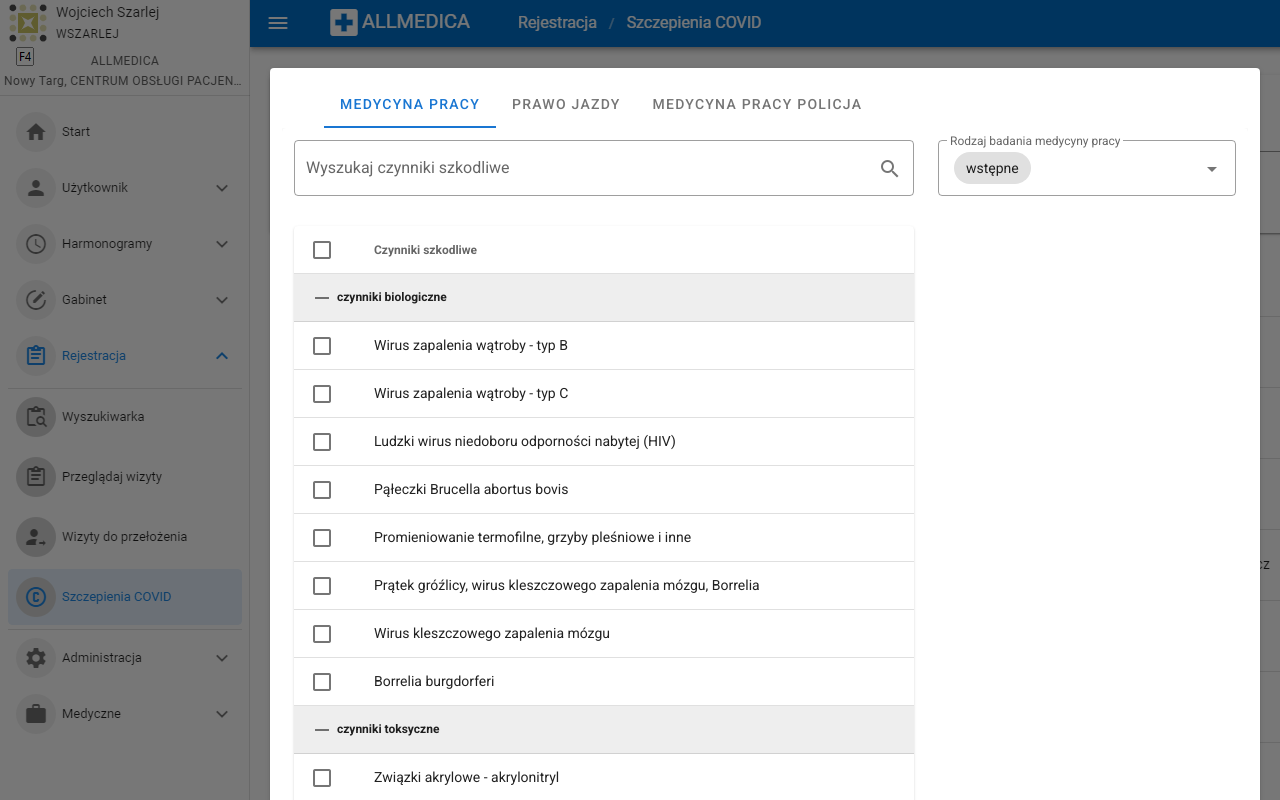
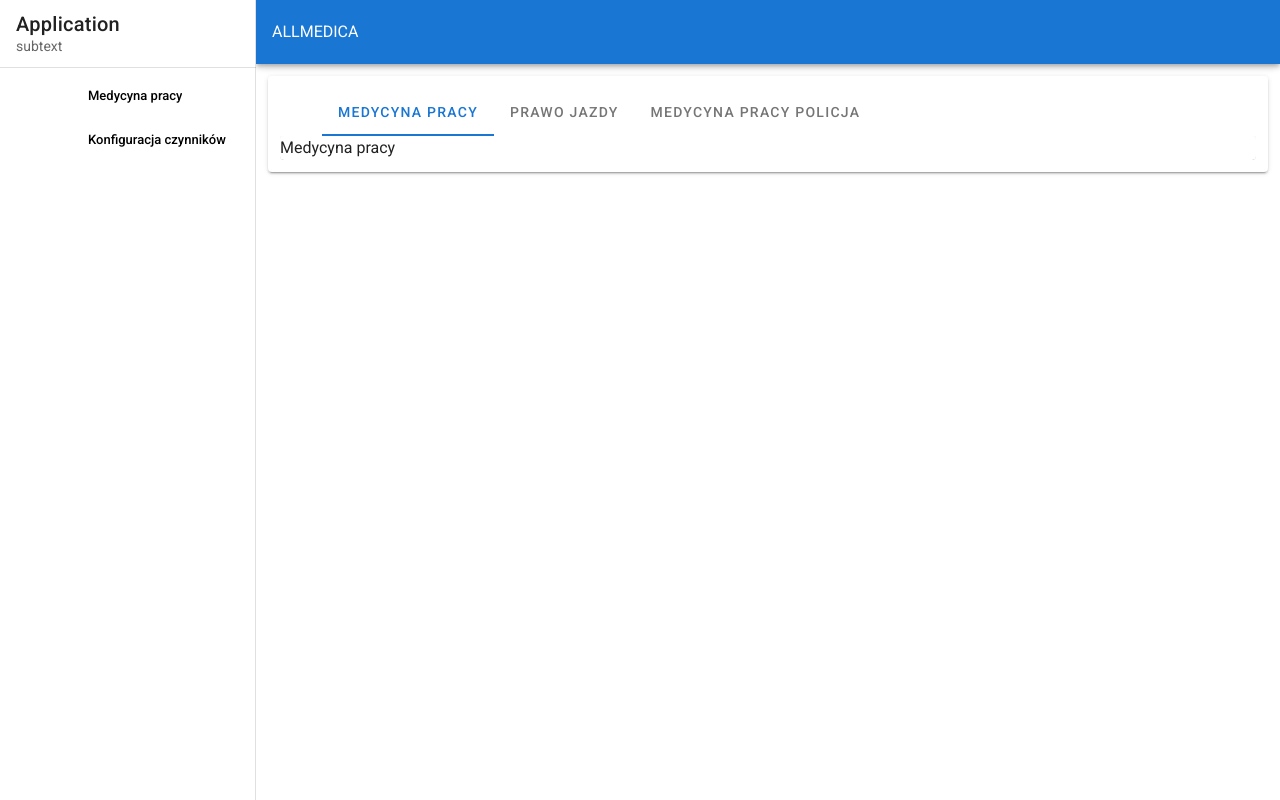
Before and after one commit to szarlejwojciech/work-medicine, a Vue app: page /registration/work-medicine-configuration in a window 1280 px wide. Shown: the top 800 px of the page. Built offline with nearby package versions, Linux system fonts and the light colour scheme.

Commit message:
add routing

```diff
--- a/src/App.vue
+++ b/src/App.vue
@@ -1,29 +1,63 @@
 <template>
   <v-app class="app-root">
-    <v-main class="ma-2 pb-12" style="padding: 48px 0px 0px 250px">
-      <MedicineWorkTemplate />
+    <v-navigation-drawer app>
+      <v-list-item>
+        <v-list-item-content>
+          <v-list-item-title class="text-h6"> Application </v-list-item-title>
+          <v-list-item-subtitle> subtext </v-list-item-subtitle>
+        </v-list-item-content>
+      </v-list-item>
+
+      <v-divider></v-divider>
+
+      <v-list dense nav>
+        <v-list-item
+          v-for="item in [
+            {
+              title: 'Medycyna pracy',
+              icon: 'mdi-serch',
+              link: '/registration/work-medicine',
+            },
+            {
+              title: 'Konfiguracja czynników',
+              icon: 'mdi-serch',
+              link: '/registration/work-medicine-configuration',
+            },
+          ]"
+          :key="item.title"
+          link
+        >
+          <v-list-item-icon>
+            <v-icon>{{ item.icon }}</v-icon>
+          </v-list-item-icon>
+
+          <router-link :to="item.link" class="black--text text-decoration-none">
+            <v-list-item-content>
+              <v-list-item-title>{{ item.title }}</v-list-item-title>
+            </v-list-item-content>
+          </router-link>
+        </v-list-item>
+      </v-list>
+    </v-navigation-drawer>
+
+    <v-app-bar app color="primary" dark> ALLMEDICA </v-app-bar>
+
+    <!-- Sizes your content based upon application components -->
+    <v-main>
+      <!-- Provides the application the proper gutter -->
+
+      <router-view></router-view>
+
+      <!-- <v-main class="ma-2 pb-12" style="padding: 48px 0px 0px 250px">
+    </v-main> -->
     </v-main>
   </v-app>
 </template>
 
 <script lang="ts">
 import Vue from "vue";
-import MedicineWorkTemplate from "./components/MedicineWorkTemplate.vue";
 
 export default Vue.extend({
   name: "App",
-  components: {
-    MedicineWorkTemplate,
-  },
 });
 </script>
-<style lang="scss" scoped>
-// mocked portal interface
-.app-root {
-  background: #0008 !important;
-  background-image: url(./assets/mock.png) !important;
-  background-repeat: no-repeat !important;
-  background-position: 0px -33px !important;
-  background-blend-mode: darken;
-}
-</style>
--- a/src/main.ts
+++ b/src/main.ts
@@ -1,5 +1,6 @@
 import Vue from "vue";
 import App from "./App.vue";
+import router from "./router/index";
 import vuetify from "./plugins/vuetify";
 import VueCompositionAPI from "@vue/composition-api";
 
@@ -7,6 +8,7 @@ Vue.config.productionTip = false;
 Vue.use(VueCompositionAPI);
 
 new Vue({
+  router,
   vuetify,
   render: (h) => h(App),
 }).$mount("#app");
--- a/src/plugins/vuetify.ts
+++ b/src/plugins/vuetify.ts
@@ -1,6 +1,12 @@
 import Vue from "vue";
 import Vuetify from "vuetify/lib/framework";
+import pl from "vuetify/src/locale/pl";
 
 Vue.use(Vuetify);
 
-export default new Vuetify({});
+export default new Vuetify({
+  lang: {
+    locales: { pl },
+    current: "pl",
+  },
+});
--- /dev/null
+++ b/src/router/index.ts
@@ -0,0 +1,27 @@
+import Vue from "vue";
+import VueRouter, { RouteConfig } from "vue-router";
+import WorkMedicinePage from "../views/WorkMedicinePage.vue";
+import ConfigurationPage from "../views/ConfigurationPage.vue";
+
+Vue.use(VueRouter);
+
+const routes: Array<RouteConfig> = [
+  {
+    path: "/registration/work-medicine-configuration",
+    name: "ConfigurationPage",
+    component: ConfigurationPage,
+  },
+  {
+    path: "/registration/work-medicine",
+    name: "WorkMedicinePage",
+    component: WorkMedicinePage,
+  },
+];
+
+const router = new VueRouter({
+  mode: "history",
+  base: process.env.BASE_URL,
+  routes,
+});
+
+export default router;
--- /dev/null
+++ b/src/views/ConfigurationPage.vue
@@ -0,0 +1,50 @@
+<template>
+  <v-container>
+    <v-card class="pa-3">
+      <template>
+        <v-tabs v-model="tab" align-with-title>
+          <v-tabs-slider color="primary"></v-tabs-slider>
+
+          <v-tab v-for="label in tabsLabels" :key="label">
+            {{ label }}
+          </v-tab>
+        </v-tabs>
+      </template>
+
+      <v-tabs-items v-model="tab">
+        <v-tab-item>
+          <v-card> Medycyna pracy </v-card>
+        </v-tab-item>
+        <v-tab-item>
+          <v-card> Prawo jazdy </v-card>
+        </v-tab-item>
+        <v-tab-item>
+          <v-card> Policja </v-card>
+        </v-tab-item>
+        <!-- <v-tab-item v-for="i in 1" :key="i"> w budowie </v-tab-item> -->
+      </v-tabs-items>
+    </v-card>
+  </v-container>
+</template>
+
+<script lang="ts">
+import { ref, defineComponent } from "@vue/composition-api";
+
+export default defineComponent({
+  name: "ConfigurationPage",
+  components: {},
+  setup() {
+    const tab = ref(null);
+    const tabsLabels = [
+      "Medycyna pracy",
+      "Prawo jazdy",
+      "Medycyna pracy policja",
+      // "Pozwolenie na broń",
+    ];
+    return {
+      tab,
+      tabsLabels,
+    };
+  },
+});
+</script>
--- a/src/components/MedicineWorkTemplate.vue
+++ b/src/views/WorkMedicinePage.vue
@@ -35,11 +35,11 @@
 
 <script lang="ts">
 import { ref, defineComponent } from "@vue/composition-api";
-import MedicineWorkBasic from "./MedicineWorkBasic.vue";
-import MedicineWorkDrivingLicence from "./MedicineWorkDrivingLicence.vue";
+import MedicineWorkBasic from "../components/MedicineWorkBasic.vue";
+import MedicineWorkDrivingLicence from "../components/MedicineWorkDrivingLicence.vue";
 
 export default defineComponent({
-  name: "MedicineWorkTemplate",
+  name: "WorkMedicinePage",
   components: {
     MedicineWorkBasic,
     MedicineWorkDrivingLicence,
```
